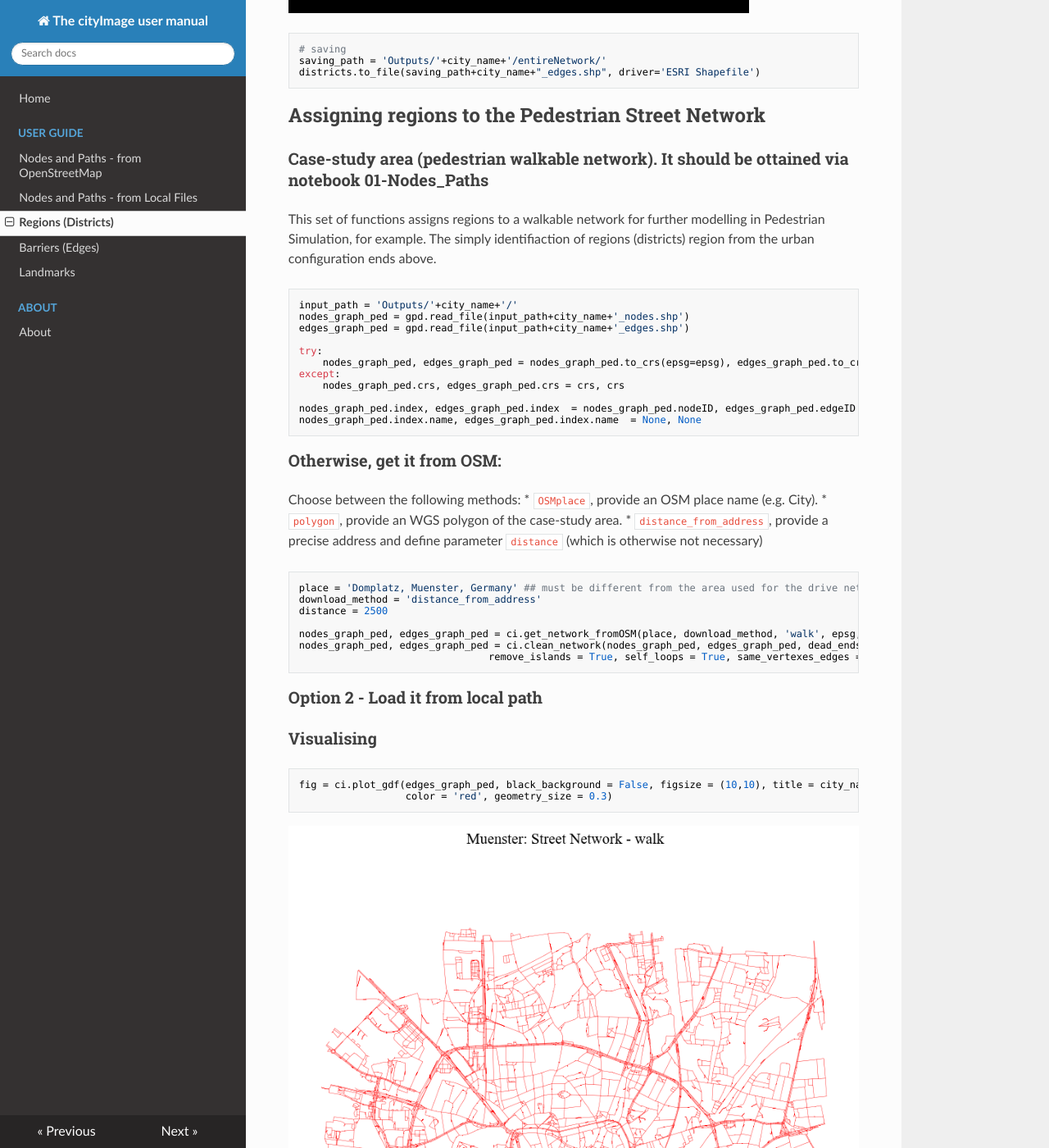
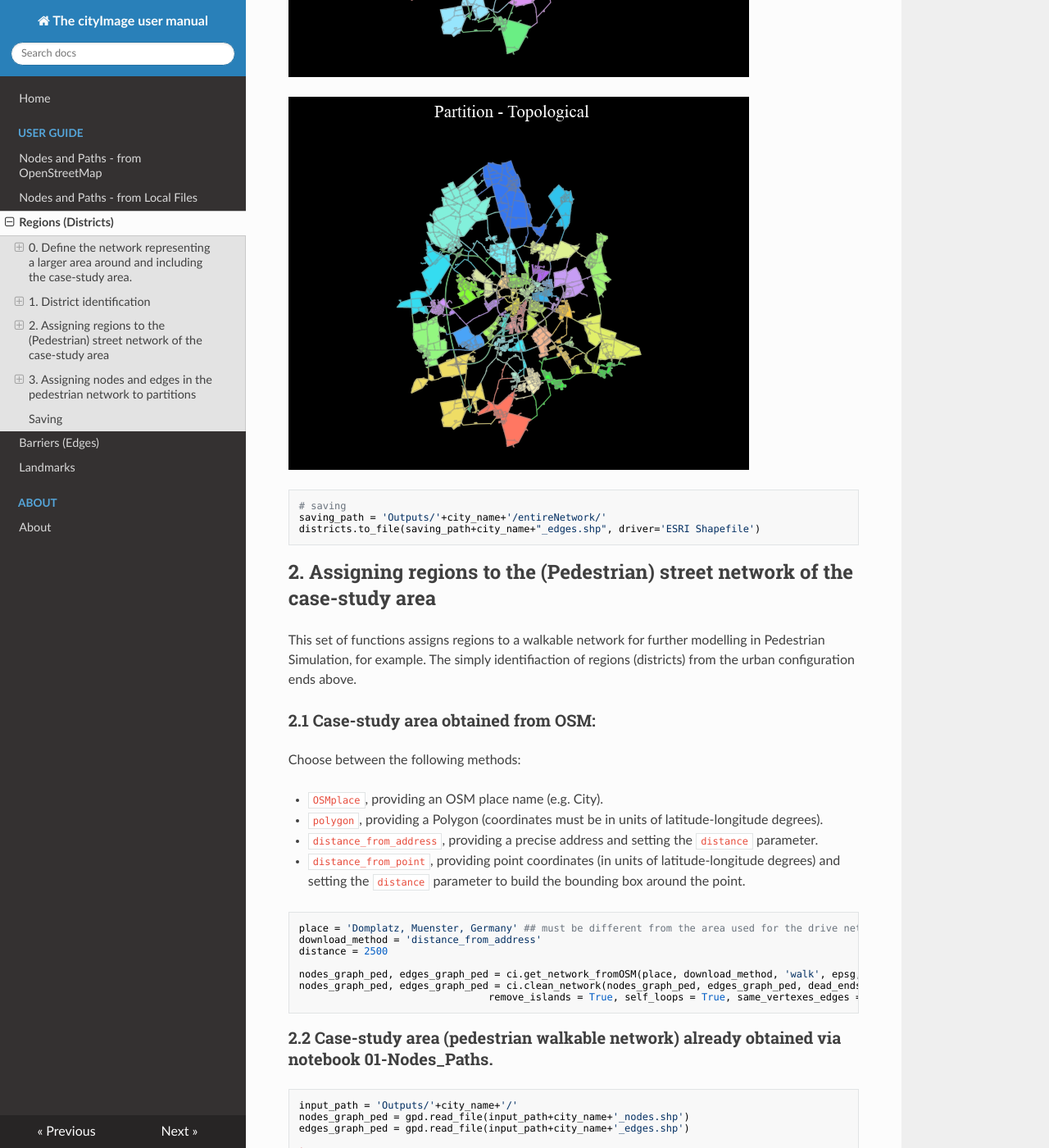
Before and after one commit to g-filomena/cityImage-docs, an MkDocs documentation site: the page built from docs/03-District identification.md, in a window 1280 px wide and 1400 px high, scrolled down 4214 px. Shown: the whole window at 82% size. Built offline with MkDocs 1.6.1, drawn with Linux system fonts in a browser that asks for light colours; nearby versions of some CDN libraries; some of the changed text lies outside the part shown.

Commit message:
Update 03-District identification.md

````diff
--- a/docs/03-District identification.md
+++ b/docs/03-District identification.md
@@ -1,3 +1,6 @@
+# Street Network Analysis: District Identification
+
+
 ```python
 import osmnx as ox, networkx as nx, matplotlib.cm as cm, pandas as pd, numpy as np
 import geopandas as gpd
@@ -14,17 +17,28 @@ import cityImage as ci
 
 
 ```python
+# Important: find EPSG of your case-study area
+# Initialise path, names, etc.
+
 city_name = 'Muenster'
 epsg = 25832
 crs = 'EPSG:'+str(epsg)
 ```
+## 0. Define the network representing a larger area around and including the case-study area.
+For example, if one is interested in finding regions in the city center of Berlin, the indentification of the regions should be performed for the entire city or the Metropolitan area.
+Afterwards (see below) such districts should be assigned to the case study area. This is not mandatory but the algorithm is sensitive to the geographical extent of the area considered.
+Smaller areas will produce smaller regions.
 
-### Download from OSM the drive network
+Moreover, it is advised to use vehicular streets only at this stage.
+
+### 0.0 Download from OSM the drive network
 
 Choose between the following methods:
-* `OSMplace`, provide an OSM place name (e.g. City).
-* `polygon`, provide an WGS polygon of the case-study area.
-* `distance_from_address`, provide a precise address and define parameter `distance` (which is otherwise not necessary)
+
+* `OSMplace`, providing an OSM place name (e.g. City).
+* `polygon`, providing a Polygon (coordinates must be in units of latitude-longitude degrees).
+* `distance_from_address`, providing a precise address and setting the `distance` parameter.
+* `distance_from_point`, providing point coordinates (in units of latitude-longitude degrees) and setting the `distance` parameter to build the bounding box around the point.
 
 
 ```python
@@ -40,7 +54,7 @@ nodes_graph, edges_graph = ci.clean_network(nodes_graph, edges_graph, dead_ends
 nodesDual_graph, edgesDual_graph = ci.dual_gdf(nodes_graph, edges_graph, epsg)
 ```
 
-### Alternatively, Load from local path (when already processed the network)
+### 0.1 Alternatively, load from local path (when the user has already processed the network)
 
 
 ```python
@@ -75,7 +89,7 @@ fig = ci.plot_gdf(edges_graph, black_background = False, figsize = (10,10), titl
 
 
 
-## District identification
+## 1. District identification
 
 
 ```python
@@ -113,7 +127,7 @@ fig = ci.plot_grid_gdf_columns(districts, columns = columns, titles = titles, ge
 
 
 
-
+### 1.1 District polygonisation
 ```python
 for n, column in enumerate(columns):
     cmap = ci.rand_cmap(nlabels = len(districts[column].unique()), type_color='bright')
@@ -147,11 +161,29 @@ saving_path = 'Outputs/'+city_name+'/entireNetwork/'
 districts.to_file(saving_path+city_name+"_edges.shp", driver='ESRI Shapefile')
 ```
 
-## Assigning regions to the Pedestrian Street Network
-### Case-study area (pedestrian walkable network). It should be ottained via notebook 01-Nodes_Paths
-This set of functions assigns regions to a walkable network for further modelling in Pedestrian Simulation, for example.
-The simply identifiaction of regions (districts) region from the urban configuration ends above.
+## 2. Assigning regions to the (Pedestrian) street network of the case-study area
+This set of functions assigns regions to a walkable network for further modelling in Pedestrian Simulation, for example. The simply identifiaction of regions (districts) from the urban configuration ends above.
 
+### 2.1 Case-study area obtained from OSM:
+
+Choose between the following methods:
+
+* `OSMplace`, providing an OSM place name (e.g. City).
+* `polygon`, providing a Polygon (coordinates must be in units of latitude-longitude degrees).
+* `distance_from_address`, providing a precise address and setting the `distance` parameter.
+* `distance_from_point`, providing point coordinates (in units of latitude-longitude degrees) and setting the `distance` parameter to build the bounding box around the point.
+
+```python
+place = 'Domplatz, Muenster, Germany' ## must be different from the area used for the drive network
+download_method = 'distance_from_address'
+distance = 2500
+
+nodes_graph_ped, edges_graph_ped = ci.get_network_fromOSM(place, download_method, 'walk', epsg, distance = distance)
+nodes_graph_ped, edges_graph_ped = ci.clean_network(nodes_graph_ped, edges_graph_ped, dead_ends = True,
+                                remove_islands = True, self_loops = True, same_vertexes_edges = True)
+```
+
+### 2.2 Case-study area (pedestrian walkable network) already obtained via notebook 01-Nodes_Paths.
 
 ```python
 input_path = 'Outputs/'+city_name+'/'
@@ -167,27 +199,7 @@ nodes_graph_ped.index, edges_graph_ped.index  = nodes_graph_ped.nodeID, edges_gr
 nodes_graph_ped.index.name, edges_graph_ped.index.name  = None, None
 ```
 
-### Otherwise, get it from OSM:
-
-Choose between the following methods:
-* `OSMplace`, provide an OSM place name (e.g. City).
-* `polygon`, provide an WGS polygon of the case-study area.
-* `distance_from_address`, provide a precise address and define parameter `distance` (which is otherwise not necessary)
-
-
-```python
-place = 'Domplatz, Muenster, Germany' ## must be different from the area used for the drive network
-download_method = 'distance_from_address'
-distance = 2500
-
-nodes_graph_ped, edges_graph_ped = ci.get_network_fromOSM(place, download_method, 'walk', epsg, distance = distance)
-nodes_graph_ped, edges_graph_ped = ci.clean_network(nodes_graph_ped, edges_graph_ped, dead_ends = True,
-                                remove_islands = True, self_loops = True, same_vertexes_edges = True)
-```
-
-### Option 2 - Load it from local path
-
-### Visualising
+### 2.3. Comparing drive vs walk Networks.
 
 
 ```python
@@ -214,7 +226,7 @@ fig = ci.plot_gdf(edges_graph_ped, scheme = None,  black_background = False, fig
 
 
 
-## Assigning nodes and edges in the pedestrian network to Partitions
+## 3. Assigning nodes and edges in the pedestrian network to partitions
 
 
 ```python
@@ -251,7 +263,7 @@ fig = ci.plot_gdf(nodes_graph_ped, column = column, title = 'Districts assigned
 
 
 
-### Fixing disconnected districts and assigning nodes to existing connected districts
+### 3.1 Fixing disconnected and not valid districts, and assigning nodes to existing connected districts
 
 
 ```python
@@ -261,7 +273,7 @@ nodes_graph_ped = ci.amend_nodes_membership(nodes_graph_ped, edges_graph_ped, co
 nodes_graph_ped = ci.find_gateways(nodes_graph_ped, edges_graph_ped, column)
 ```
 
-## Visualising the final division
+### 3.2 Final division
 
 
 ```python
@@ -282,9 +294,9 @@ fig = ci.plot_gdf(nodes_graph_ped, column = column, title = 'Districts assigned
 nodes_graph_ped['district'] = nodes_graph_ped[column].astype(int)
 ```
 
+## Saving
 
 ```python
-# saving
 saving_path = 'Outputs/'+city_name+'/'
 nodes_graph_ped.to_file(saving_path+city_name+"_nodes.shp", driver='ESRI Shapefile')
 edges_graph_ped.to_file(saving_path+city_name+"_edges.shp", driver='ESRI Shapefile')
````
